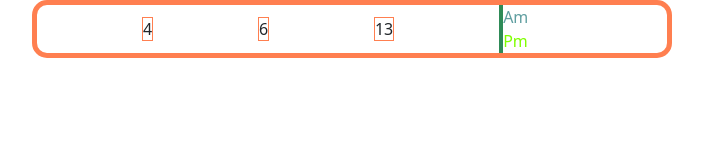
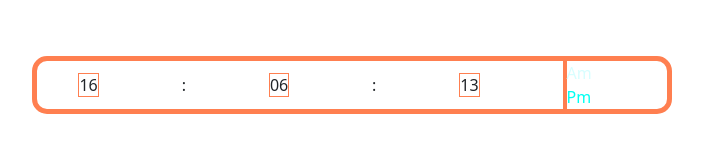
Before and after one commit to dharshantamizhan/JSDOM, a plain HTML site: page index.html in a window 1280 px wide. Shown: the whole page, without its empty margins (50-753 px from the left). Drawn offline with nearby package versions, Linux system fonts and the light colour scheme.

Commit message:
alignment changes

```diff
--- a/index.html
+++ b/index.html
@@ -14,11 +14,13 @@
 
             </span>
         </div>
+        <span>:</span>
         <div>
             <span class="minute">
 
             </span>
         </div>
+        <span>:</span>
         <div>
             <span class="seconds">
 
@@ -37,10 +39,10 @@
 <style>
     .am,.pm{
       /* font-size: 2px; */
-      color: cadetblue;
+      color: rgb(216, 254, 255);
     }
     .active{
-        color: chartreuse;
+        color: rgb(0, 255, 242);
     }
     .container{
         display: flex;
@@ -59,17 +61,18 @@
     }
     .timer{
         display:flex;
+        margin-top: 5%;
         align-items: center;
         width: 50vw;
         border: 5px solid coral;
         border-radius: 15px;
-        justify-content: space-evenly;
+        justify-content: space-around;
     }
     .noon{
         display: flex;
         justify-content: space-around;
         flex-flow:column nowrap;
-        border-left: 4px solid seagreen;
+        border-left: 4px solid coral;
         width: 10%;
     }
 </style>
--- a/script.js
+++ b/script.js
@@ -16,16 +16,20 @@ setInterval(()=>{
         pmspan.className="pm active"
         amspan.className = "am"
         if(hours>12){
-            hoursspan.innerText = hours-12
+            hoursspan.innerText = (hours-12).toString().padStart(2,0);
+        }
+        if(hours==12)
+        {
+           hoursspan.innerText=(12).toString().padStart(2,0);
         }
         else{
-            hoursspan.innerText = hours
+            hoursspan.innerText = (hours).toString().padStart(2,0);
         }
     }
     else{
         pmspan.className="pm "
         amspan.className = "am active"
     }
-    secspan.innerText=secs
-    minspan.innerText=minutes
+    secspan.innerText=secs.toString().padStart(2,0);
+    minspan.innerText=minutes.toString().padStart(2,0);
 })
```
